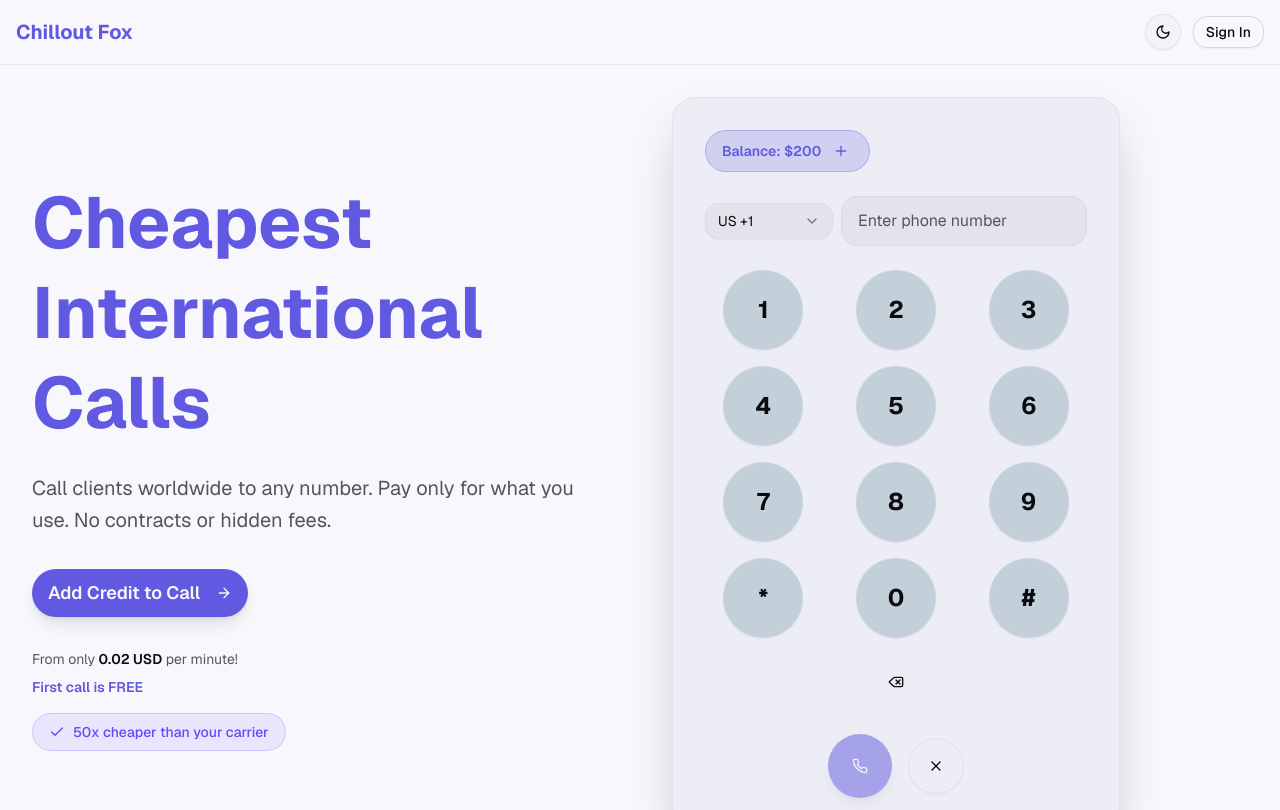
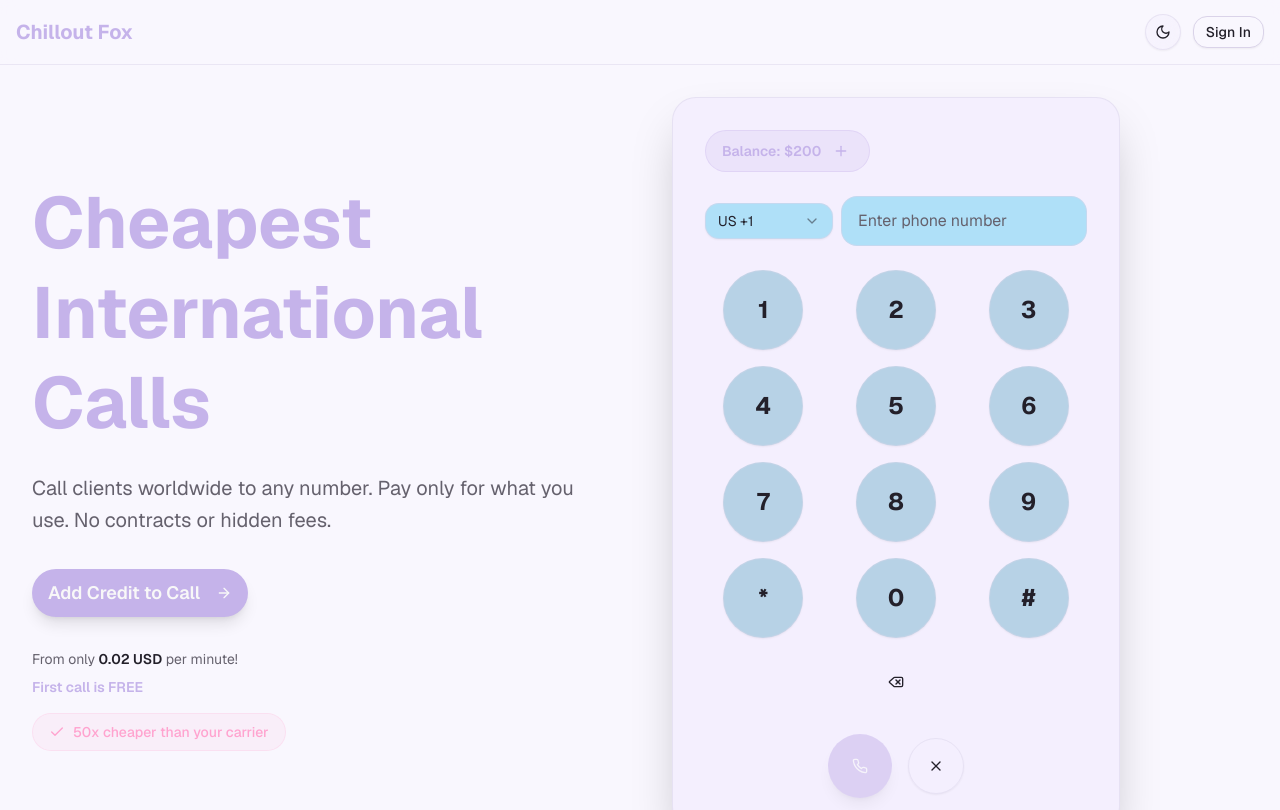
Before and after one commit to AmarjithKarippath/v0-voip-caller-with-twilio, a Next.js app: page / in a window 1280 px wide. Shown: the top 810 px of the page. Built offline with nearby package versions, Linux system fonts and the light colour scheme.

Commit message:
feat: update color theme with pastel palette
Switch to soft pastel colors for harmonious light/dark modes.

#VERCEL_SKIP

Co-authored-by: Amarjith Karippath <52921965+AmarjithKarippath@users.noreply.github.com>

```diff
--- a/app/globals.css
+++ b/app/globals.css
@@ -3,69 +3,68 @@
 
 @custom-variant dark (&:is(.dark *));
 
-/* Updated color scheme from green to violet */
-/* Updated root colors for light mode as default */
+/* Light mode colors - soft pastel palette */
 :root {
-  --background: oklch(0.98 0.005 280);
-  --foreground: oklch(0.15 0.01 280);
-  --card: oklch(0.95 0.01 280);
-  --card-foreground: oklch(0.15 0.01 280);
-  --popover: oklch(0.98 0.005 280);
-  --popover-foreground: oklch(0.15 0.01 280);
-  --primary: oklch(0.55 0.2 280);
+  --background: oklch(0.98 0.01 300);
+  --foreground: oklch(0.25 0.02 300);
+  --card: oklch(0.96 0.02 300);
+  --card-foreground: oklch(0.25 0.02 300);
+  --popover: oklch(0.98 0.01 300);
+  --popover-foreground: oklch(0.25 0.02 300);
+  --primary: oklch(0.8 0.08 300); /* #CDB4DB lavender */
   --primary-foreground: oklch(0.98 0 0);
-  --secondary: oklch(0.92 0.01 280);
-  --secondary-foreground: oklch(0.15 0.01 280);
-  --muted: oklch(0.94 0.01 280);
-  --muted-foreground: oklch(0.45 0.01 280);
-  --accent: oklch(0.55 0.25 280);
+  --secondary: oklch(0.88 0.06 230); /* #BDE0FE light blue */
+  --secondary-foreground: oklch(0.25 0.02 300);
+  --muted: oklch(0.94 0.02 300);
+  --muted-foreground: oklch(0.5 0.02 300);
+  --accent: oklch(0.82 0.12 350); /* #FFAFCC pink */
   --accent-foreground: oklch(0.98 0 0);
   --destructive: oklch(0.55 0.22 25);
   --destructive-foreground: oklch(0.99 0 0);
-  --border: oklch(0.88 0.01 280);
-  --input: oklch(0.94 0.01 280);
-  --ring: oklch(0.65 0.2 280);
-  --dial-button: oklch(0.85 0.02 240);
-  --dial-button-hover: oklch(0.8 0.03 240);
+  --border: oklch(0.88 0.03 300);
+  --input: oklch(0.94 0.02 300);
+  --ring: oklch(0.8 0.08 300);
+  --dial-button: oklch(0.85 0.04 240); /* Sky blue tint */
+  --dial-button-hover: oklch(0.8 0.06 240);
   --radius: 1rem;
 }
 
-/* Dark mode colors moved to .dark class */
+/* Dark mode colors - deeper versions of the pastel palette */
 .dark {
-  --background: oklch(0.15 0.01 280);
+  --background: oklch(0.18 0.02 300);
   --foreground: oklch(0.98 0 0);
-  --card: oklch(0.18 0.02 280);
+  --card: oklch(0.22 0.03 300);
   --card-foreground: oklch(0.98 0 0);
-  --popover: oklch(0.18 0.02 280);
+  --popover: oklch(0.22 0.03 300);
   --popover-foreground: oklch(0.98 0 0);
-  --primary: oklch(0.75 0.2 280);
-  --primary-foreground: oklch(0.15 0.01 280);
-  --secondary: oklch(0.25 0.02 280);
+  --primary: oklch(0.75 0.1 300); /* Brighter lavender for dark mode */
+  --primary-foreground: oklch(0.18 0.02 300);
+  --secondary: oklch(0.3 0.04 230); /* Darker blue */
   --secondary-foreground: oklch(0.98 0 0);
-  --muted: oklch(0.22 0.02 280);
-  --muted-foreground: oklch(0.65 0.01 280);
-  --accent: oklch(0.65 0.25 280);
+  --muted: oklch(0.25 0.03 300);
+  --muted-foreground: oklch(0.7 0.02 300);
+  --accent: oklch(0.78 0.14 350); /* Brighter pink for dark mode */
   --accent-foreground: oklch(0.98 0 0);
   --destructive: oklch(0.55 0.22 25);
   --destructive-foreground: oklch(0.99 0 0);
-  --border: oklch(0.25 0.02 280);
-  --input: oklch(0.22 0.02 280);
-  --ring: oklch(0.75 0.2 280);
-  --chart-1: oklch(0.488 0.243 264.376);
-  --chart-2: oklch(0.696 0.17 162.48);
-  --chart-3: oklch(0.769 0.188 70.08);
-  --chart-4: oklch(0.627 0.265 303.9);
-  --chart-5: oklch(0.645 0.246 16.439);
-  --sidebar: oklch(0.205 0 0);
-  --sidebar-foreground: oklch(0.985 0 0);
-  --sidebar-primary: oklch(0.488 0.243 264.376);
-  --sidebar-primary-foreground: oklch(0.985 0 0);
-  --sidebar-accent: oklch(0.269 0 0);
-  --sidebar-accent-foreground: oklch(0.985 0 0);
-  --sidebar-border: oklch(0.269 0 0);
-  --sidebar-ring: oklch(0.439 0 0);
-  --dial-button: oklch(0.28 0.03 240);
-  --dial-button-hover: oklch(0.32 0.04 240);
+  --border: oklch(0.28 0.03 300);
+  --input: oklch(0.25 0.03 300);
+  --ring: oklch(0.75 0.1 300);
+  --chart-1: oklch(0.8 0.08 300);
+  --chart-2: oklch(0.82 0.12 350);
+  --chart-3: oklch(0.88 0.06 230);
+  --chart-4: oklch(0.83 0.08 240);
+  --chart-5: oklch(0.87 0.08 340);
+  --sidebar: oklch(0.2 0.02 300);
+  --sidebar-foreground: oklch(0.98 0 0);
+  --sidebar-primary: oklch(0.8 0.08 300);
+  --sidebar-primary-foreground: oklch(0.98 0 0);
+  --sidebar-accent: oklch(0.26 0.03 300);
+  --sidebar-accent-foreground: oklch(0.98 0 0);
+  --sidebar-border: oklch(0.26 0.03 300);
+  --sidebar-ring: oklch(0.45 0.04 300);
+  --dial-button: oklch(0.32 0.05 240);
+  --dial-button-hover: oklch(0.36 0.06 240);
 }
 
 @theme inline {
@@ -116,21 +115,14 @@
 }
 
 .header-text {
-  /* Updated gradient from green to violet */
-  /* background: oklch(0.55 0.2 280); */
-  background: oklch(0.55 0.2 280);
-
-  /* background: linear-gradient(135deg, oklch(0.45 0.2 280) 0%, oklch(0.85 0.2 280) 100%); */
+  background: oklch(0.8 0.08 300);
   -webkit-background-clip: text;
   -webkit-text-fill-color: transparent;
   background-clip: text;
 }
 
 .gradient-text {
-  /* Updated gradient from green to violet */
-  background: #9B5DE0;
-
-  /* background: linear-gradient(135deg, oklch(0.45 0.2 280) 0%, oklch(0.85 0.2 280) 100%); */
+  background: linear-gradient(135deg, oklch(0.8 0.08 300) 0%, oklch(0.82 0.12 350) 100%);
   -webkit-background-clip: text;
   -webkit-text-fill-color: transparent;
   background-clip: text;
```
